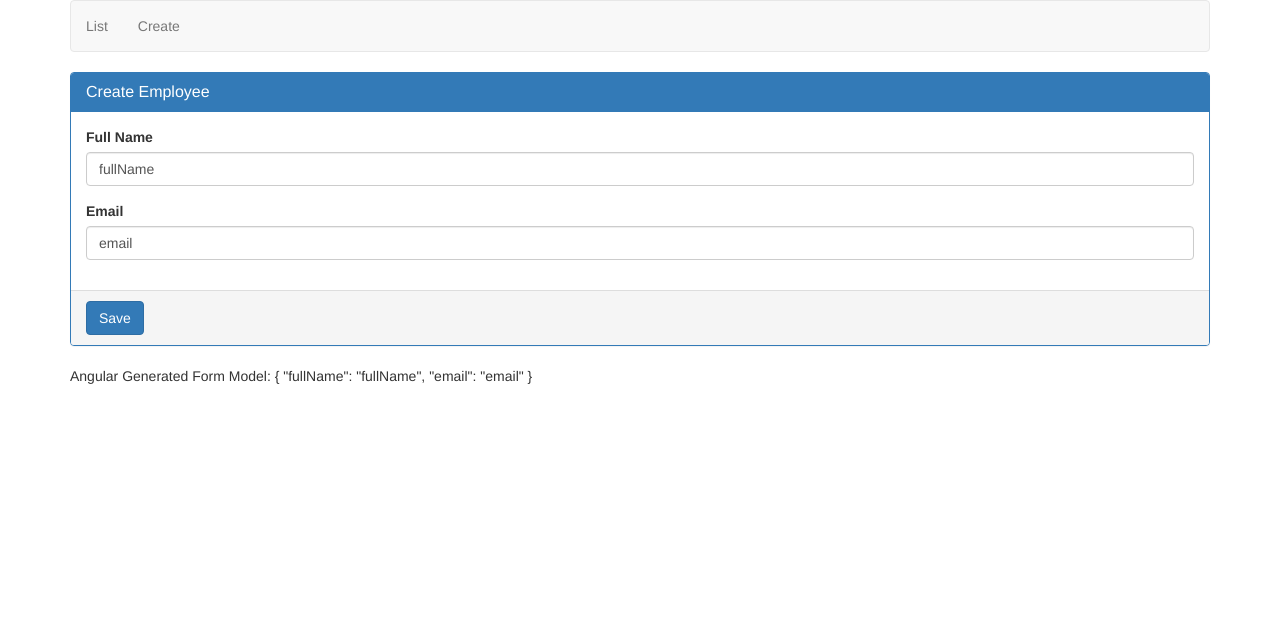
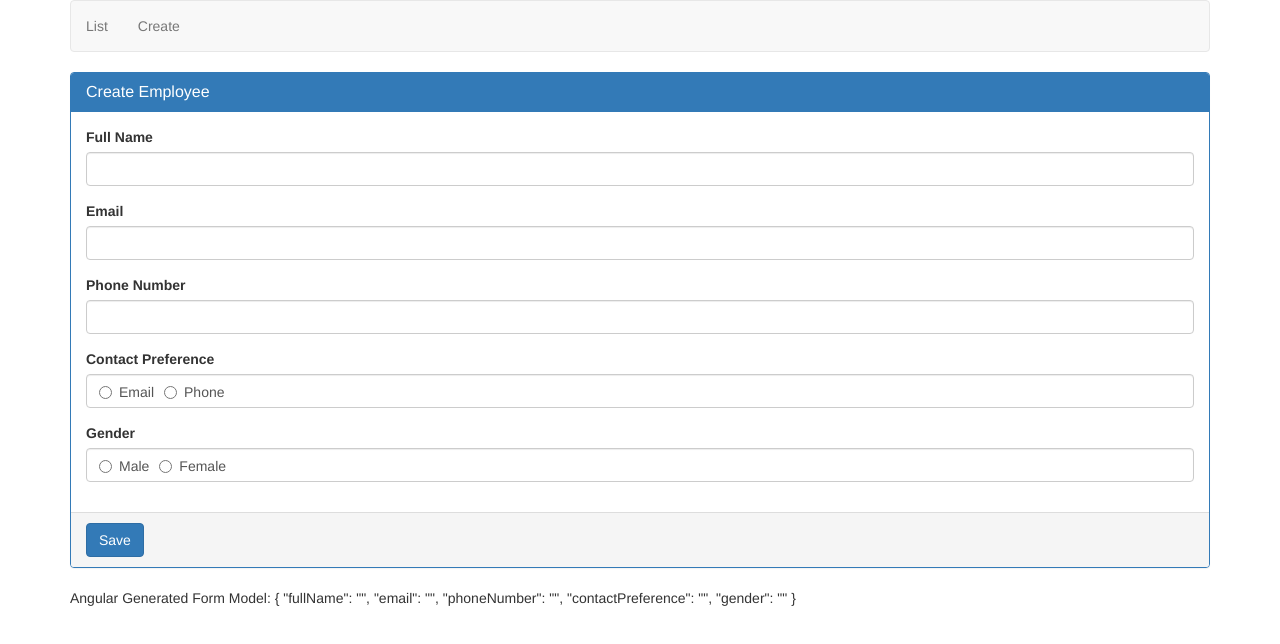
Before and after one commit to imsagarchopra/AngularCrudDemo, an Angular app: page /create in a window 1280 px wide. Shown: the top 644 px of the page. Built offline with nearby package versions, Linux system fonts and the light colour scheme.

Commit message:
Radio button in forms

```diff
--- a/src/app/employees/create-employee.component.html
+++ b/src/app/employees/create-employee.component.html
@@ -6,11 +6,41 @@
         <div class="panel-body">
             <div class="form-group">
                 <label for="fullName">Full Name</label>
-                <input id="fullName" name="fullName" ngModel="fullName" type="text" class="form-control"/>
+                <input id="fullName" name="fullName" ngModel="" type="text" class="form-control"/>
             </div>
             <div class="form-group">
                 <label for="email">Email</label>
-                <input id="email" name="email" ngModel="email" type="text" class="form-control"/>
+                <input id="email" name="email" ngModel="" type="text" class="form-control"/>
+            </div>
+            <div class="form-group">
+                <label for="phoneNumber">Phone Number</label>
+                <input id="phoneNumber" name="phoneNumber" ngModel="" type="text" class="form-control"/>
+            </div>
+            <div class="form-group">
+                <label>Contact Preference</label>
+                <div class="form-control">
+                    <label class="radio-inline">
+                        <input type="radio" value="email" name="contactPreference" ngModel=""/>
+                        Email
+                    </label>
+                    <label class="radio-inline">
+                        <input type="radio" value="phone" name="contactPreference" ngModel=""/>
+                        Phone
+                    </label>
+                </div>
+            </div>
+            <div class="form-group">
+                <label>Gender</label>
+                <div class="form-control">
+                    <label class="radio-inline">
+                        <input type="radio" value="male" name="gender" ngModel=""/>
+                        Male
+                    </label>
+                    <label class="radio-inline">
+                        <input type="radio" value="female" name="gender" ngModel=""/>
+                        Female
+                    </label>
+                </div>
             </div>
         </div>
         <div class="panel-footer">
```
